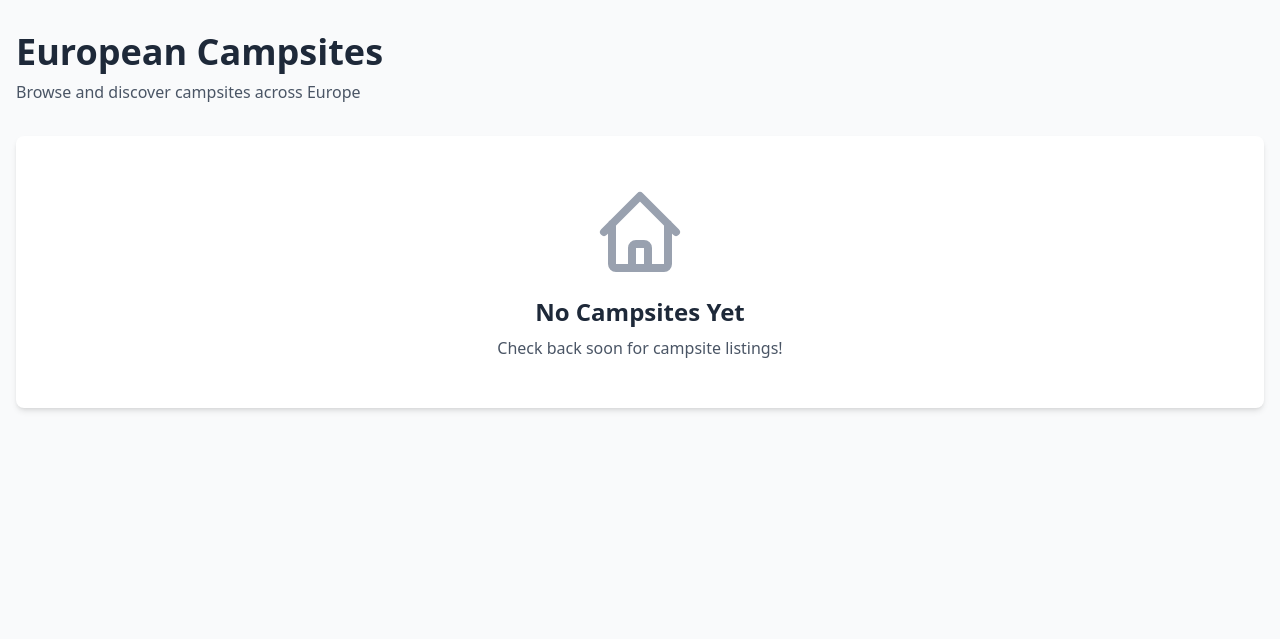
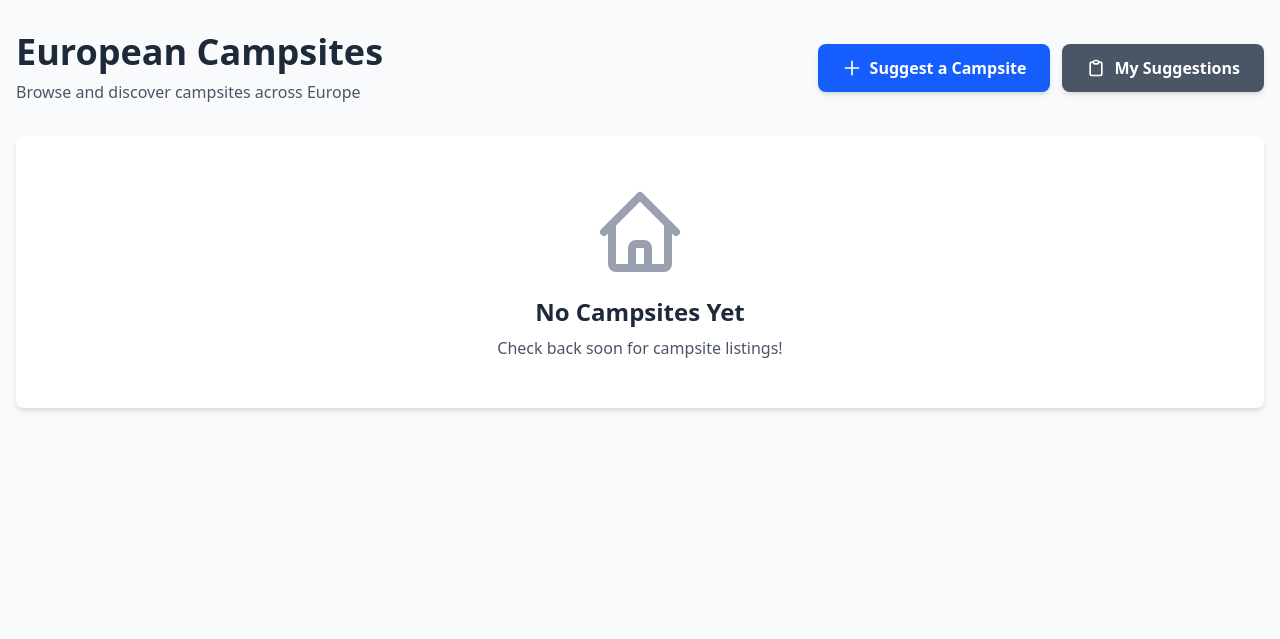
Before and after one commit to Spondycode/euro-camp, a Django app: template templates/campsites/list.html in a window 1280 px wide. Shown: the part 88-727 px from the top of the page. Run offline with Django 5.2, Linux system fonts and the light colour scheme; the template is opened without the code that fills it, so the values that code supplies are empty; style sheets or scripts are compiled from the project's sources.

Commit message:
ui: add Suggest Campsite button for regular users on campsites list
- Show 'Suggest a Campsite' button (blue) for regular users
- Show 'Add Campsite' button (green) for staff/admins
- Add 'My Suggestions' button for all authenticated users
- Buttons are displayed side by side in a flex layout

```diff
--- a/templates/campsites/list.html
+++ b/templates/campsites/list.html
@@ -27,6 +27,7 @@
                 <h1 class="text-4xl font-bold text-gray-800 mb-2">European Campsites</h1>
                 <p class="text-gray-600">Browse and discover campsites across Europe</p>
             </div>
+            <div class="flex gap-3">
                 {% if can_modify %}
                 <a href="{% url 'campsite_create' %}" class="inline-flex items-center px-6 py-3 bg-green-600 text-white rounded-lg font-semibold hover:bg-green-700 transition shadow-md">
                     <svg class="w-5 h-5 mr-2" fill="none" stroke="currentColor" viewBox="0 0 24 24">
@@ -34,7 +35,21 @@
                     </svg>
                     Add Campsite
                 </a>
+                {% else %}
+                <a href="{% url 'campsite_suggest' %}" class="inline-flex items-center px-6 py-3 bg-blue-600 text-white rounded-lg font-semibold hover:bg-blue-700 transition shadow-md">
+                    <svg class="w-5 h-5 mr-2" fill="none" stroke="currentColor" viewBox="0 0 24 24">
+                        <path stroke-linecap="round" stroke-linejoin="round" stroke-width="2" d="M12 4v16m8-8H4"></path>
+                    </svg>
+                    Suggest a Campsite
+                </a>
                 {% endif %}
+                <a href="{% url 'my_suggestions' %}" class="inline-flex items-center px-6 py-3 bg-gray-600 text-white rounded-lg font-semibold hover:bg-gray-700 transition shadow-md">
+                    <svg class="w-5 h-5 mr-2" fill="none" stroke="currentColor" viewBox="0 0 24 24">
+                        <path stroke-linecap="round" stroke-linejoin="round" stroke-width="2" d="M9 5H7a2 2 0 00-2 2v12a2 2 0 002 2h10a2 2 0 002-2V7a2 2 0 00-2-2h-2M9 5a2 2 0 002 2h2a2 2 0 002-2M9 5a2 2 0 012-2h2a2 2 0 012 2"></path>
+                    </svg>
+                    My Suggestions
+                </a>
+            </div>
         </div>
 
         {% if messages %}
```
Lines whose indentation alone changed are shown as unchanged.
